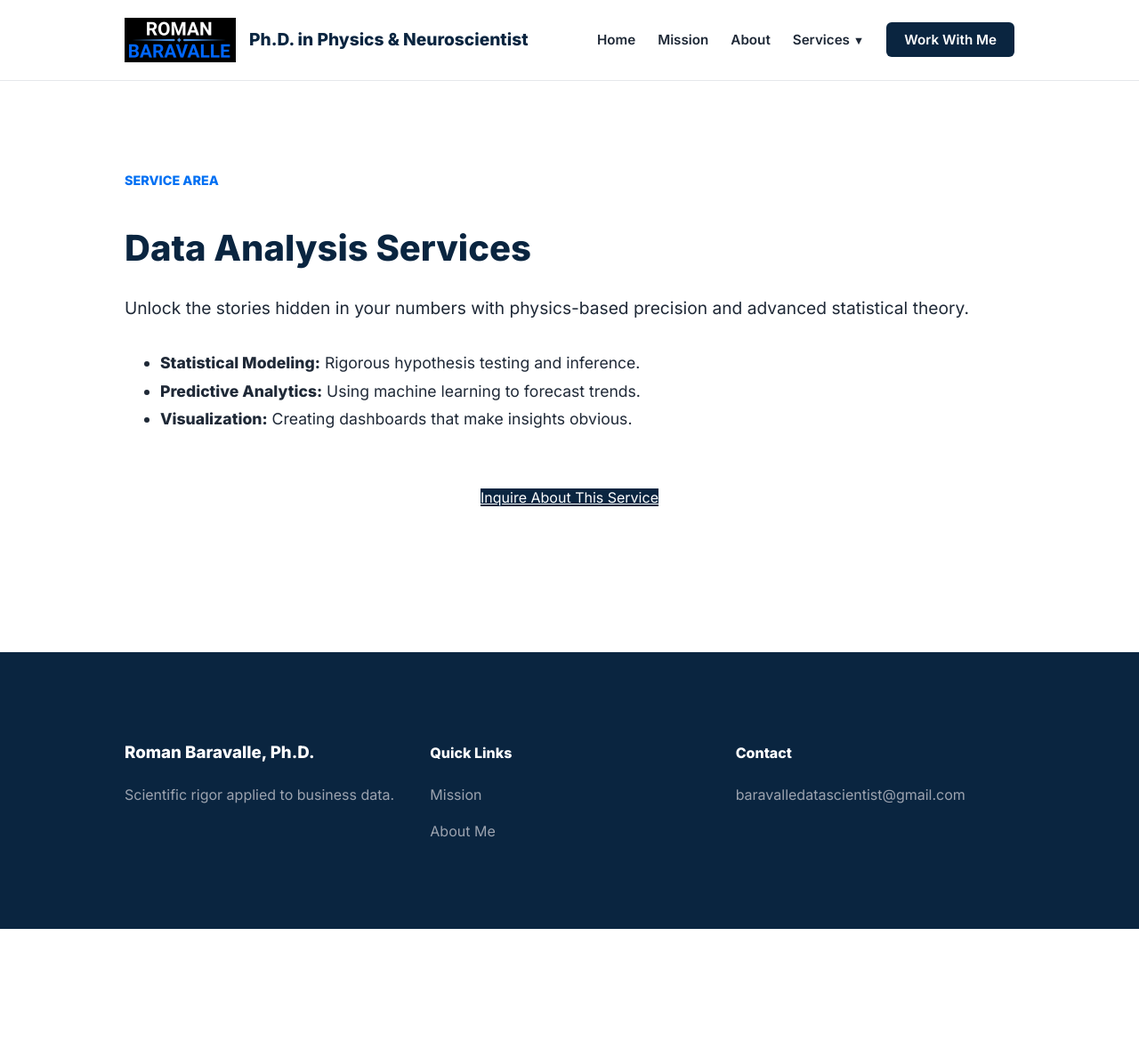
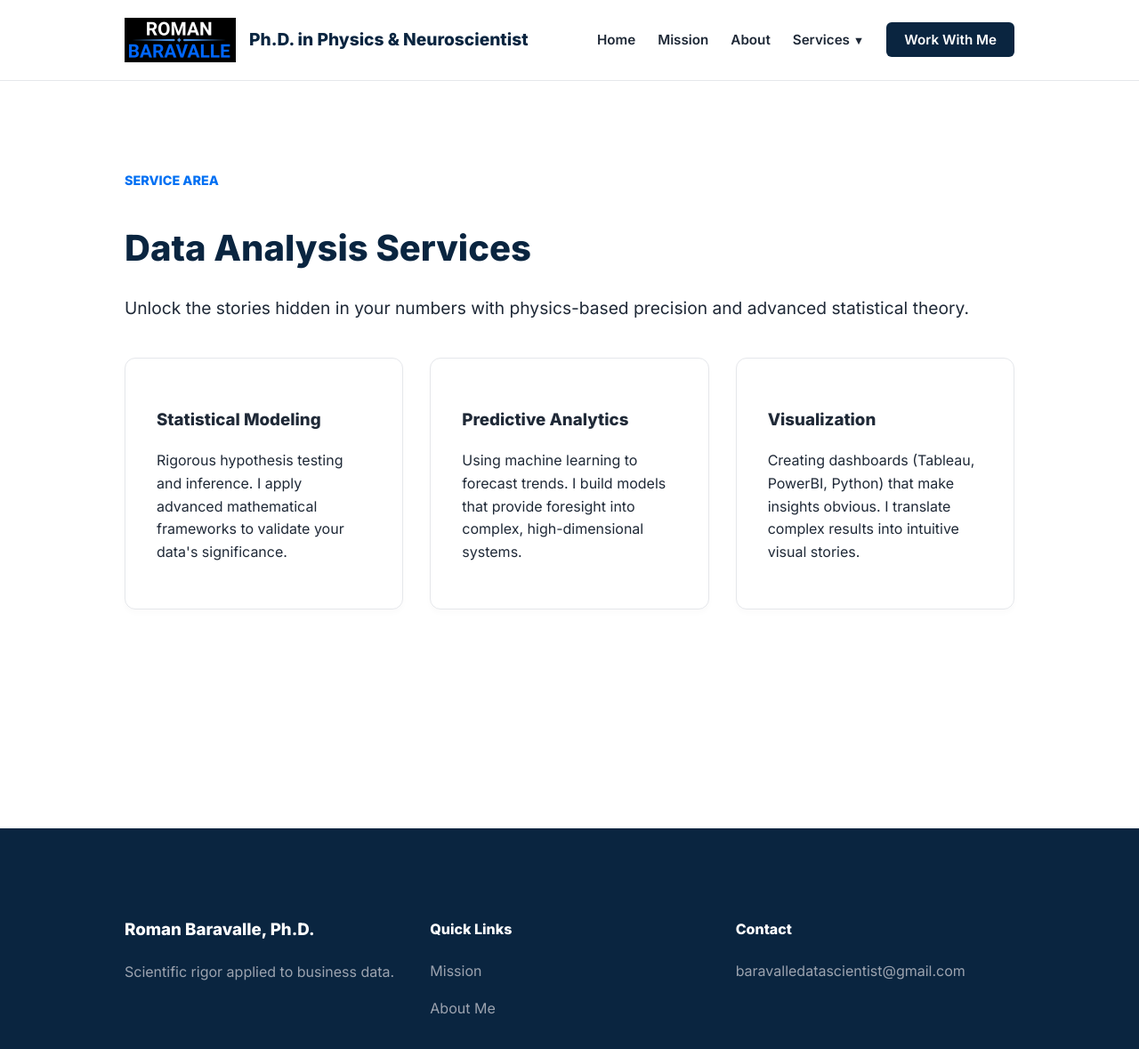
Before and after one commit to RomanDataScience/BaravalleDataSolver, a Jekyll site: the page built from services/analysis.md, in a window 1280 px wide and 1242 px high. Shown: the top 1179 px of the window at 89% size. Built offline with Jekyll 4.4.1, drawn with Linux system fonts in a browser that asks for light colours.

Commit message:
Update analysis.md

```diff
--- a/services/analysis.md
+++ b/services/analysis.md
@@ -11,16 +11,23 @@ description: Advanced statistical analysis and predictive modeling services by D
     <h2 style="font-size: 2.5rem; color: var(--secondary); margin-bottom: 20px;">Data Analysis Services</h2>
     <p style="font-size: 1.2rem; line-height: 1.6; margin-bottom: 30px;">Unlock the stories hidden in your numbers with physics-based precision and advanced statistical theory.</p>
 
-    <div style="margin-top: 30px;">
-      <ul style="font-size: 1.1rem; line-height: 1.8;">
-        <li><strong>Statistical Modeling:</strong> Rigorous hypothesis testing and inference.</li>
-        <li><strong>Predictive Analytics:</strong> Using machine learning to forecast trends.</li>
-        <li><strong>Visualization:</strong> Creating dashboards that make insights obvious.</li>
-      </ul>
+    <div class="grid-3" style="margin-top: 40px;">
+      <div class="card">
+        <h3>Statistical Modeling</h3>
+        <p>Rigorous hypothesis testing and inference. I apply advanced mathematical frameworks to validate your data's significance.</p>
+      </div>
+      <div class="card">
+        <h3>Predictive Analytics</h3>
+        <p>Using machine learning to forecast trends. I build models that provide foresight into complex, high-dimensional systems.</p>
+      </div>
+      <div class="card">
+        <h3>Visualization</h3>
+        <p>Creating dashboards (Tableau, PowerBI, Python) that make insights obvious. I translate complex results into intuitive visual stories.</p>
+      </div>
     </div>
 
     <div style="margin-top: 60px; text-align: center;">
-      <a href="{{ '/contact' | relative_url }}" class="hero-btn" style="background: var(--secondary); color: white !important;">Inquire About This Service</a>
+      <a href="{{ '/contact' | relative_url }}" class="hero-btn" style="color: white !important;">Inquire About Analysis Services</a>
     </div>
   </div>
 </div>
```
